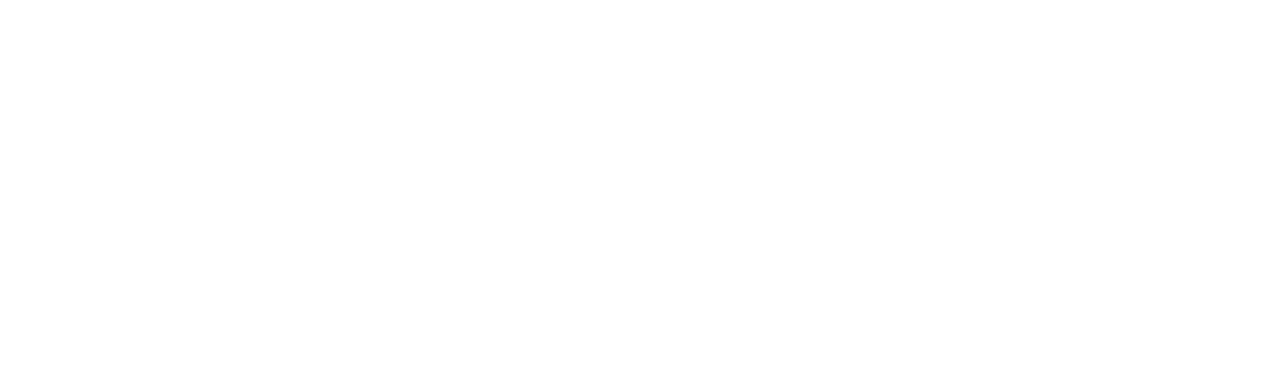
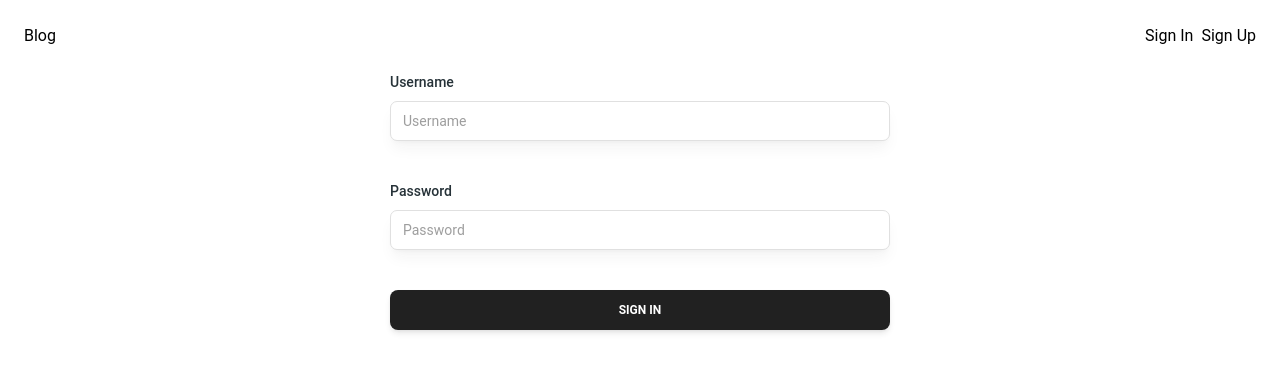
Before and after one commit to prikol769/blog-app-frontend, a React (Vite) app: page /sign-in in a window 1280 px wide. Before the commit this address had no page. Shown: the top 372 px of the page. Built offline with nearby package versions, Linux system fonts and the light colour scheme; no server answers.

Commit message:
change signin and signup

```diff
--- a/src/App.jsx
+++ b/src/App.jsx
@@ -1,8 +1,8 @@
 import { Route, Routes } from "react-router-dom";
 import Home from "./pages/Home";
 import Layout from "./components/Layout";
-import LoginPage from "./pages/LoginPage";
-import RegisterPage from "./pages/RegisterPage";
+import SignInPage from "./pages/SignInPage";
+import SignUpPage from "./pages/SignUpPage";
 import { GlobalProvider } from "./context/GlobalContext";
 
 const App = () => {
@@ -12,8 +12,8 @@ const App = () => {
         <Routes>
           <Route path="/" element={<Layout />}>
             <Route index element={<Home />} />
-            <Route path="/login" element={<LoginPage />} />
-            <Route path="/register" element={<RegisterPage />} />
+            <Route path="/sign-in" element={<SignInPage />} />
+            <Route path="/sign-up" element={<SignUpPage />} />
           </Route>
         </Routes>
       </GlobalProvider>
--- a/src/components/Header.jsx
+++ b/src/components/Header.jsx
@@ -23,9 +23,13 @@ const Header = () => {
 
   const logout = async () => {
     try {
-      await axios.post("http://localhost:5000/api/auth/logout", {
-        withCredentials: true,
-      });
+      await axios.post(
+        "http://localhost:5000/api/auth/logout",
+        {},
+        {
+          withCredentials: true,
+        }
+      );
       setUserInfo(null);
     } catch (error) {
       console.log(error);
@@ -44,8 +48,8 @@ const Header = () => {
         )}
         {!userInfo?.username && (
           <>
-            <Link to="/login">Login</Link>
-            <Link to="/register">Register</Link>
+            <Link to="/sign-in">Sign In</Link>
+            <Link to="/sign-up">Sign Up</Link>
           </>
         )}
       </nav>
--- a/src/pages/LoginPage.jsx
+++ b/src/pages/SignInPage.jsx
@@ -2,13 +2,13 @@ import { Button } from "@material-tailwind/react";
 import FormInput from "../components/FormInput";
 import { useState } from "react";
 import axios from "axios";
-import { Navigate } from "react-router-dom";
+import { useNavigate } from "react-router-dom";
 import { useGlobalContext } from "../context/GlobalContext";
 
-const LoginPage = () => {
+const SignInPage = () => {
+  const navigate = useNavigate();
   const [username, setUsername] = useState("");
   const [password, setPassword] = useState("");
-  const [redirect, setRedirect] = useState(false);
   const { setUserInfo } = useGlobalContext();
 
   const handleLogin = async (e) => {
@@ -16,7 +16,7 @@ const LoginPage = () => {
 
     try {
       const { data: response } = await axios.post(
-        "http://localhost:5000/api/auth/login",
+        "http://localhost:5000/api/auth/signin",
         {
           username,
           password,
@@ -26,16 +26,12 @@ const LoginPage = () => {
       console.log(response, "response");
       if (response.id) {
         setUserInfo(response);
-        setRedirect(true);
+        navigate("/");
       }
     } catch (error) {
       console.log(error);
     }
   };
-
-  if (redirect) {
-    return <Navigate to="/" />;
-  }
 
   return (
     <div className="flex items-center justify-center">
@@ -53,10 +49,10 @@ const LoginPage = () => {
           value={password}
           onChange={(e) => setPassword(e.target.value)}
         />
-        <Button type="submit">Login</Button>
+        <Button type="submit">Sign In</Button>
       </form>
     </div>
   );
 };
 
-export default LoginPage;
+export default SignInPage;
--- a/src/pages/RegisterPage.jsx
+++ b/src/pages/SignUpPage.jsx
@@ -1,9 +1,11 @@
 import { Button } from "@material-tailwind/react";
 import FormInput from "../components/FormInput";
 import { useState } from "react";
+import { useNavigate } from "react-router-dom";
 import axios from "axios";
 
-const RegisterPage = () => {
+const SignUpPage = () => {
+  const navigate = useNavigate();
   const [username, setUsername] = useState("");
   const [password, setPassword] = useState("");
 
@@ -12,7 +14,7 @@ const RegisterPage = () => {
 
     try {
       const { data: response } = await axios.post(
-        "http://localhost:5000/api/auth/register",
+        "http://localhost:5000/api/auth/signup",
         {
           username,
           password,
@@ -22,6 +24,7 @@ const RegisterPage = () => {
     } catch (error) {
       console.log(error);
     }
+    navigate("/sign-in");
   };
 
   return (
@@ -40,10 +43,10 @@ const RegisterPage = () => {
           value={password}
           onChange={(e) => setPassword(e.target.value)}
         />
-        <Button type="submit">Register</Button>
+        <Button type="submit">Sign Up</Button>
       </form>
     </div>
   );
 };
 
-export default RegisterPage;
+export default SignUpPage;
```
